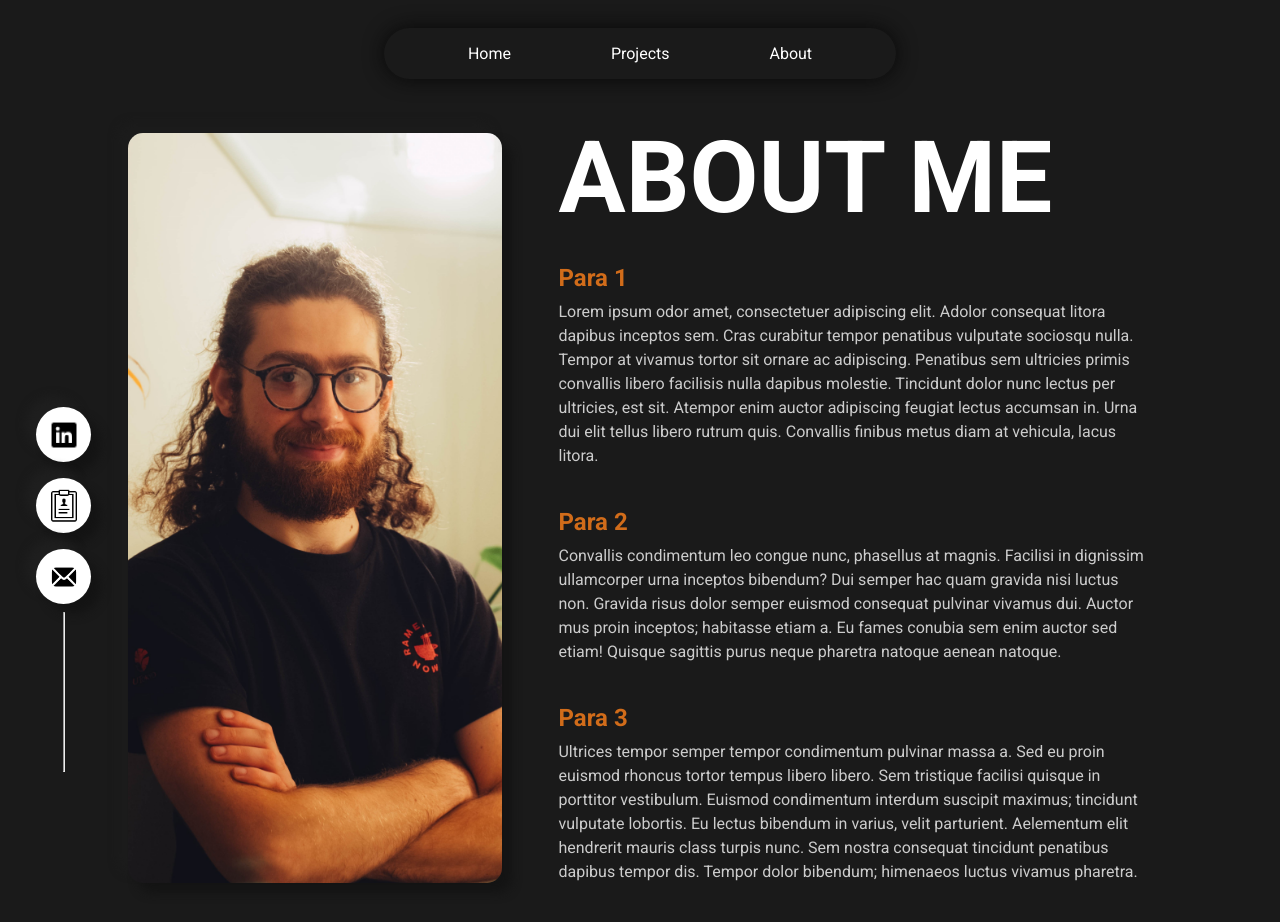
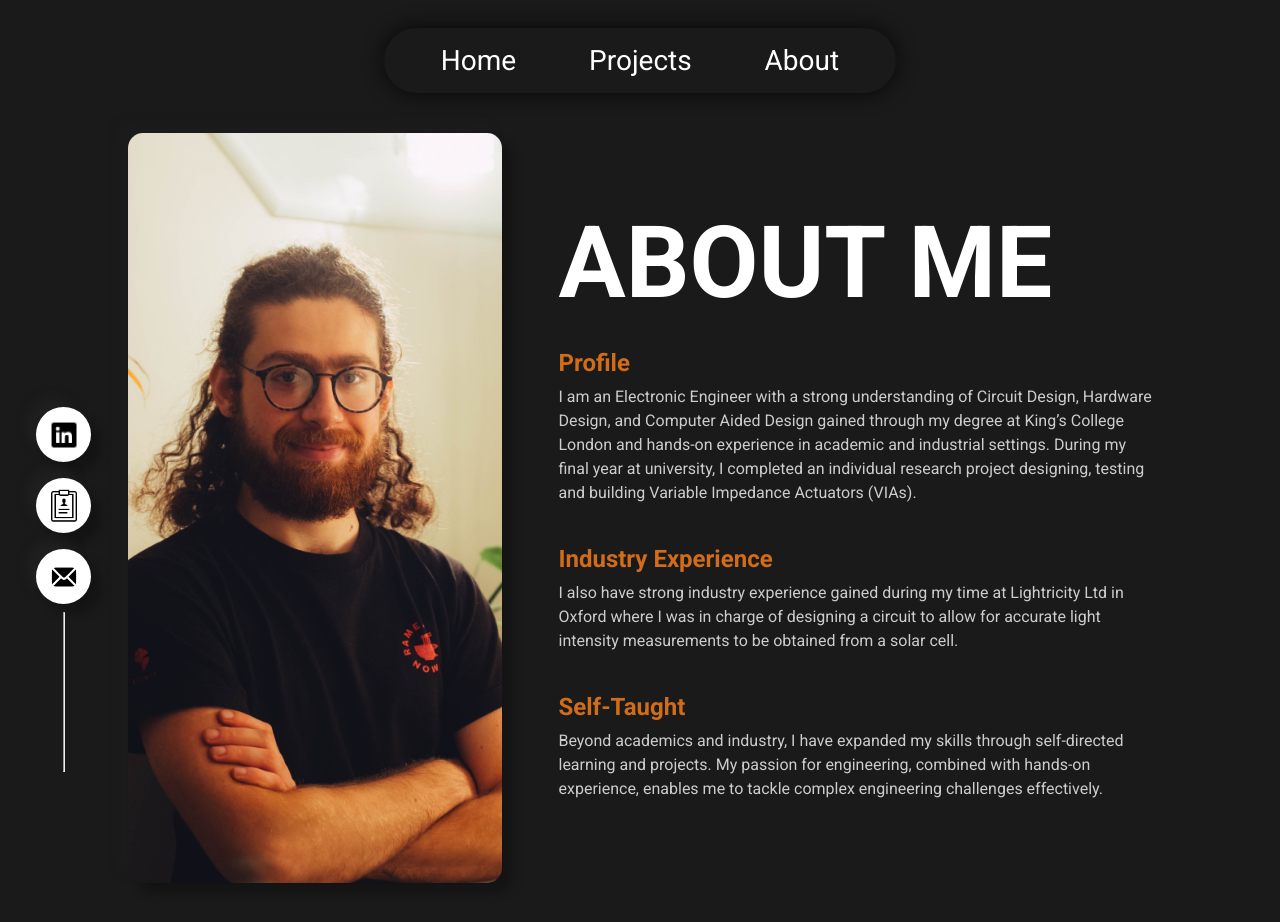
Before and after one commit to XylarCL/BrunosWebsite, a React (Vite) app: page /about in a window 1280 px wide. Shown: the top 922 px of the page. Built offline with nearby package versions, Linux system fonts and the light colour scheme.

Commit message:
Changed paras

```diff
--- a/src/pages/about.tsx
+++ b/src/pages/about.tsx
@@ -7,12 +7,24 @@ export default function About() {
             <div className="aboutPage-content">
                 <h1 className="aboutPage-title">ABOUT ME</h1>
 
-                <h2 className="aboutPage-subtitle">Para 1</h2>
-                <p className="aboutPage-para">Lorem ipsum odor amet, consectetuer adipiscing elit. Adolor consequat litora dapibus inceptos sem. Cras curabitur tempor penatibus vulputate sociosqu nulla. Tempor at vivamus tortor sit ornare ac adipiscing. Penatibus sem ultricies primis convallis libero facilisis nulla dapibus molestie. Tincidunt dolor nunc lectus per ultricies, est sit. Atempor enim auctor adipiscing feugiat lectus accumsan in. Urna dui elit tellus libero rutrum quis. Convallis finibus metus diam at vehicula, lacus litora.</p>
-                <h2 className="aboutPage-subtitle">Para 2</h2>
-                <p className="aboutPage-para">Convallis condimentum leo congue nunc, phasellus at magnis. Facilisi in dignissim ullamcorper urna inceptos bibendum? Dui semper hac quam gravida nisi luctus non. Gravida risus dolor semper euismod consequat pulvinar vivamus dui. Auctor mus proin inceptos; habitasse etiam a. Eu fames conubia sem enim auctor sed etiam! Quisque sagittis purus neque pharetra natoque aenean natoque.</p>
-                <h2 className="aboutPage-subtitle">Para 3</h2>
-                <p className="aboutPage-para">Ultrices tempor semper tempor condimentum pulvinar massa a. Sed eu proin euismod rhoncus tortor tempus libero libero. Sem tristique facilisi quisque in porttitor vestibulum. Euismod condimentum interdum suscipit maximus; tincidunt vulputate lobortis. Eu lectus bibendum in varius, velit parturient. Aelementum elit hendrerit mauris class turpis nunc. Sem nostra consequat tincidunt penatibus dapibus tempor dis. Tempor dolor bibendum; himenaeos luctus vivamus pharetra.</p>
+                <h2 className="aboutPage-subtitle">Profile</h2>
+                <p className="aboutPage-para">
+                    I am an Electronic Engineer with a strong understanding of Circuit Design, Hardware Design,
+                    and Computer Aided Design gained through my degree at King’s College London and hands-on experience in academic and industrial settings.
+                    During my final year at university,
+                    I completed an individual research project designing, testing and building Variable Impedance Actuators (VIAs).
+                </p>
+                <h2 className="aboutPage-subtitle">Industry Experience</h2>
+                <p className="aboutPage-para">
+                    I also have strong industry experience gained during my time at Lightricity Ltd in Oxford where I was in charge of designing a
+                    circuit to allow for accurate light intensity measurements to be obtained from a solar cell.
+                </p>
+                <h2 className="aboutPage-subtitle">Self-Taught</h2>
+                <p className="aboutPage-para">
+                    Beyond academics and industry, I have expanded my skills through self-directed learning and projects.
+                    My passion for engineering, combined with hands-on experience,
+                    enables me to tackle complex engineering challenges effectively.
+                </p>
             </div>
 
         </div>
--- a/src/pages/home.tsx
+++ b/src/pages/home.tsx
@@ -7,7 +7,10 @@ export default function Home() {
             <div className="heroSection-imgParaCTA">
                 <div className="heroSection-imgPara">
                     <div className="heroSection-imgCTA">
-                        <p className="heroSection-headerPara">Lorem ipsum odor amet, consectetuer adipiscing elit. Adolor consequat litora dapibus inceptos sem. Cras curabitur tempor penatibus vulputate sociosqu nulla. Tempor at vivamus tortor sit ornare ac adipiscing. Penatibus sem ultricies primis convallis libero facilisis nulla dapibus molestie. Tincidunt dolor nunc lectus per ultricies, est sit. Atempor enim auctor adipiscing feugiat lectus accumsan in. Urna dui elit tellus libero rutrum quis. Convallis finibus metus diam at vehicula, lacus litora.</p>
+                        <p className="heroSection-headerPara">
+                            I am an Electronic Engineer with a strong skillset in circuit, hardware and computer aided design.
+                            My time at Lightricity has allowed me valuable real-world experience.
+                            </p>
                         <img className="heroSection-img mobileImg" src="\assets\imgs\Bruno\Bruno-Portrait_v01_.jpg" height="450px" width="450px"/>
                         <a href="mailto:brudebattista@gmail.com" target="_blank" className="heroSection-CTAButton">CONTACT</a>
                     </div>
--- a/src/styles/styles.css
+++ b/src/styles/styles.css
@@ -59,6 +59,7 @@ header {
   transition: all 0.25s;
   cursor: pointer;
   color: white;
+  font-size: var(--margin-xl);
 }
 
 .header-content:visited {
@@ -158,10 +159,11 @@ header {
 
 .heroSection-headerPara {
   margin-top: min(6vw, var(--margin-xxl));
-  max-width: 70ch;
+  max-width: 50ch;
   color: hsl(0, 0%, 60%);
   line-height: 1.5;
   display: inline-block;
+  font-size: var(--margin-xl);
 }
 
 .heroSection-img {
@@ -374,4 +376,8 @@ header {
     height: 500px;
     width: 250px;
   }
+
+  .header-content {
+    font-size: var(--margin-l);
+  }
 }
```
